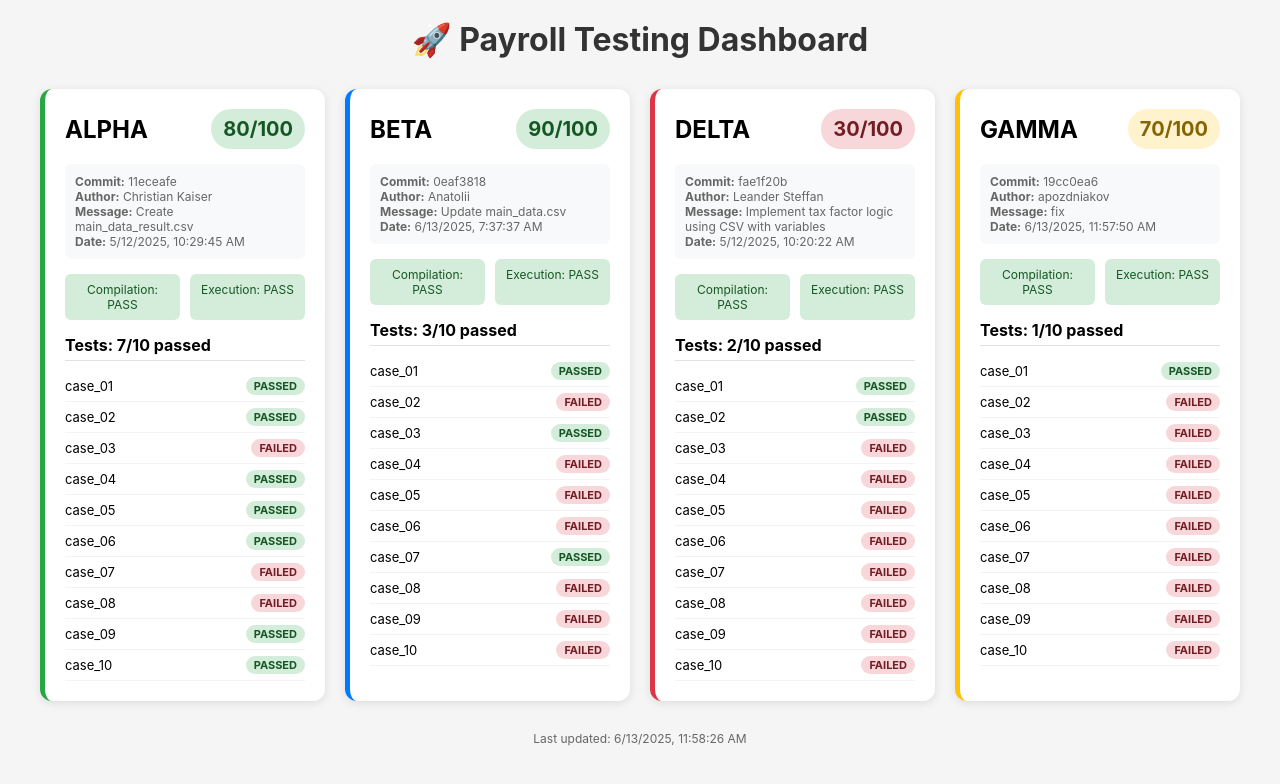
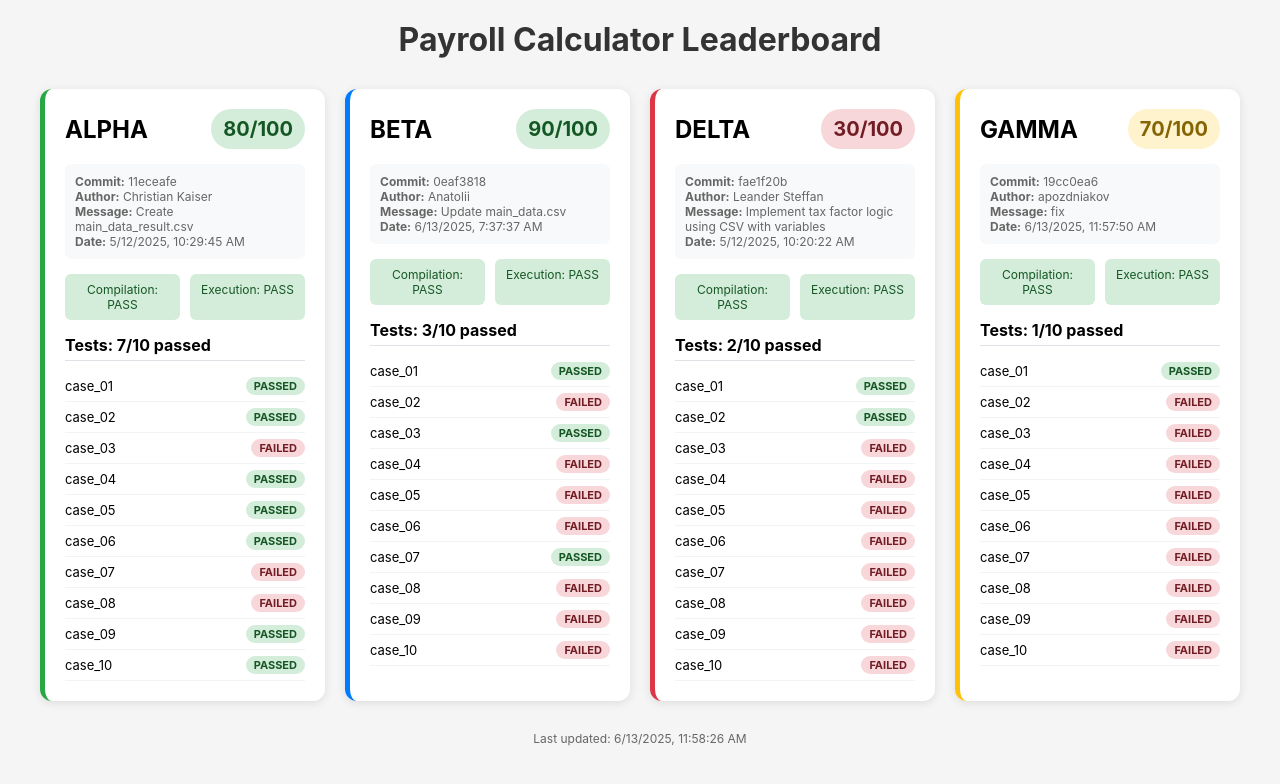
Before and after one commit to db-tech-challenge/PayrollChecker, a plain HTML site: page docs/index.html in a window 1280 px wide. Drawn offline with Linux system fonts and the light colour scheme.

Commit message:
json generation

```diff
--- a/docs/index.html
+++ b/docs/index.html
@@ -3,7 +3,7 @@
 <head>
     <meta charset="UTF-8">
     <meta name="viewport" content="width=device-width, initial-scale=1.0">
-    <title>Payroll Testing Dashboard</title>
+    <title>Payroll Calculator Leaderboard</title>
     <style>
         * { margin: 0; padding: 0; box-sizing: border-box; }
 
@@ -157,7 +157,7 @@
 </head>
 <body>
 <div class="container">
-    <h1>🚀 Payroll Testing Dashboard</h1>
+    <h1>Payroll Calculator Leaderboard</h1>
 
     <div id="loading" class="loading">
         Loading results...
```
